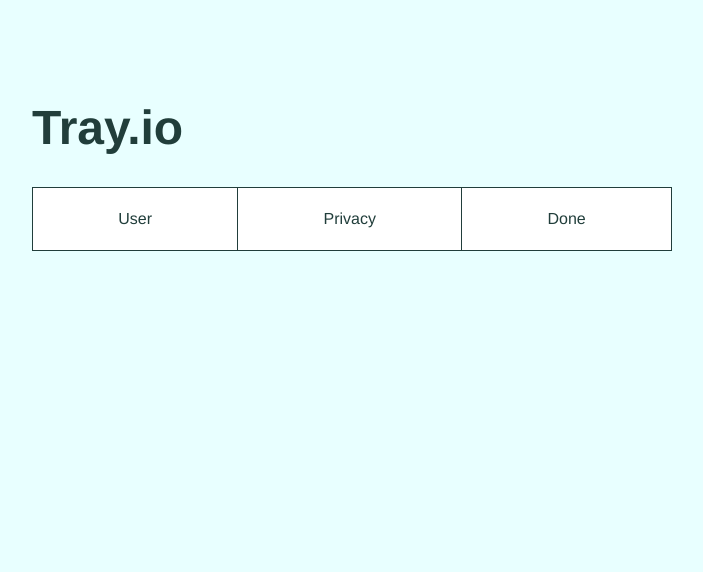
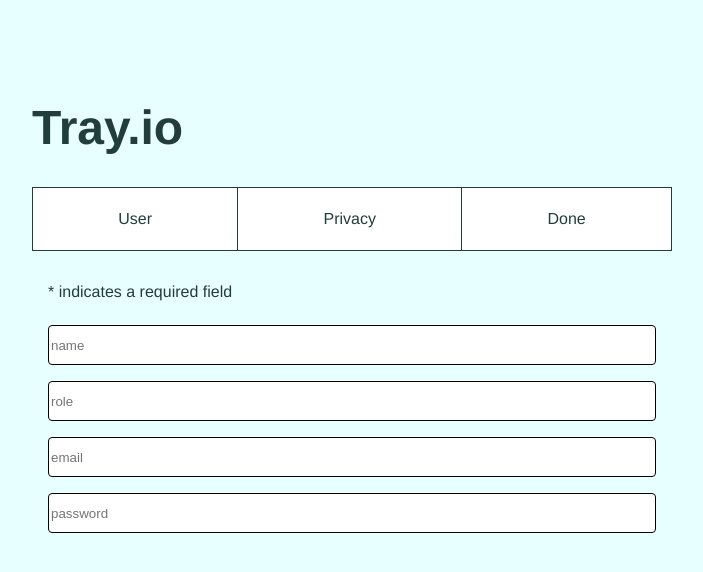
Before and after one commit to juliatan/tray-form, a React (Create React App) app: page / in a window 1280 px wide. Shown: the top 572 px of the page, without its empty margins (288-991 px from the left). Built offline with nearby package versions, Linux system fonts and the light colour scheme.

Commit message:
Basic skeleton for user details page

```diff
--- /dev/null
+++ b/src/components/UserDetails/UserDetails.js
@@ -0,0 +1,18 @@
+import React from 'react';
+import classes from './UserDetails.module.scss';
+
+const userDetails = () => {
+  return (
+    <div className={classes.UserDetails}>
+      <p>* indicates a required field</p>
+      <form>
+        <input placeholder="name" />
+        <input placeholder="role" />
+        <input placeholder="email" />
+        <input placeholder="password" />
+      </form>
+    </div>
+  );
+};
+
+export default userDetails;
--- /dev/null
+++ b/src/components/UserDetails/UserDetails.module.scss
@@ -0,0 +1,13 @@
+.UserDetails {
+  form {
+    display: flex;
+    flex-direction: column;
+  }
+
+  input {
+    margin: 8px 0;
+    height: 40px;
+    border: 1px solid black;
+    border-radius: 4px;
+  }
+}
--- a/src/hoc/Layout/Layout.js
+++ b/src/hoc/Layout/Layout.js
@@ -1,5 +1,6 @@
 import React from 'react';
 import FormTabs from '../../components/Navigation/FormTabs/FormTabs';
+import UserDetails from '../../components/UserDetails/UserDetails';
 import classes from './Layout.module.scss';
 
 const layout = (props) => (
@@ -8,6 +9,9 @@
     <nav>
       <FormTabs />
     </nav>
+    <div className={classes.Page}>
+      <UserDetails />
+    </div>
   </div>
 );
 
--- a/src/hoc/Layout/Layout.module.scss
+++ b/src/hoc/Layout/Layout.module.scss
@@ -9,4 +9,9 @@
   nav {
     height: 64px;
   }
+
+  .Page {
+    width: 100%;
+    padding: 16px;
+  }
 }
--- a/src/index.scss
+++ b/src/index.scss
@@ -1,11 +1,8 @@
 @import-normalize;
 @import './assets/stylesheets/_colours.scss';
 
-:root {
-  font-size: 16px;
-}
-
 html {
+  font-size: 100%;
   box-sizing: border-box;
 }
 
```
